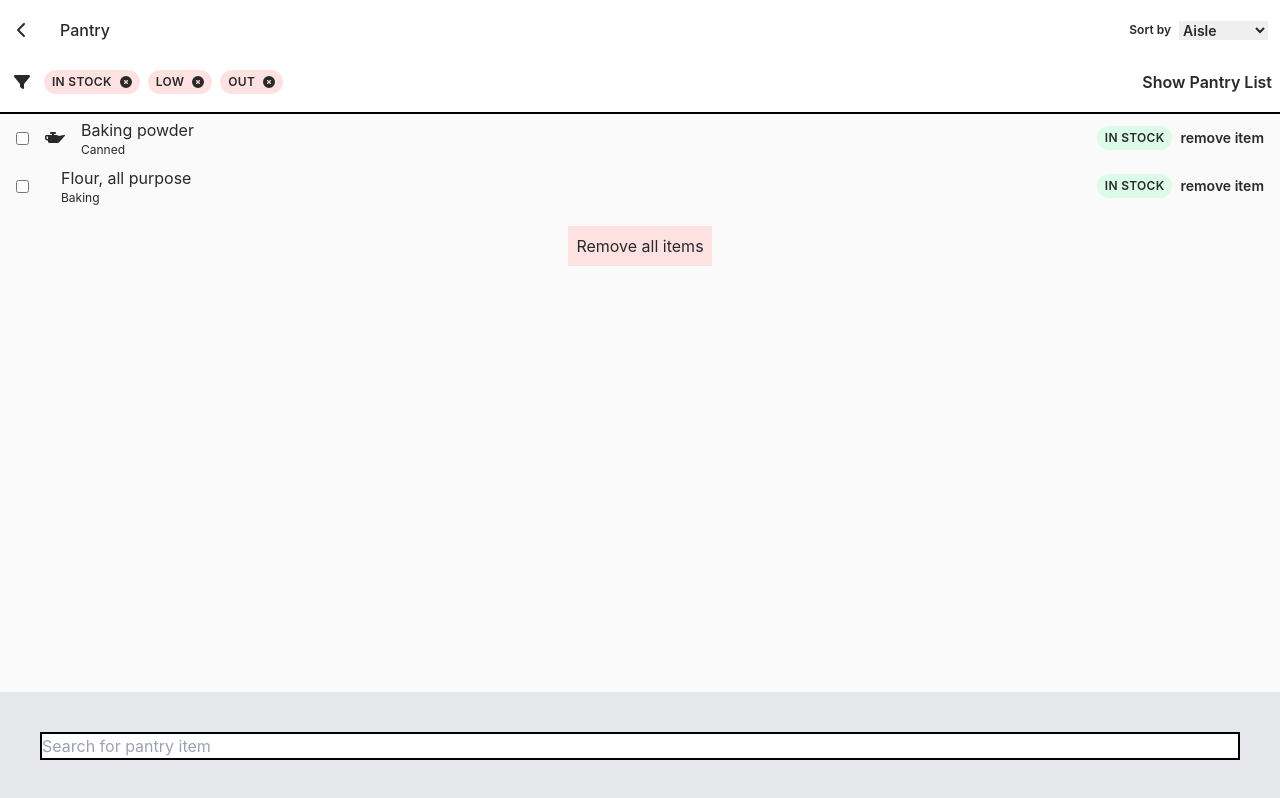
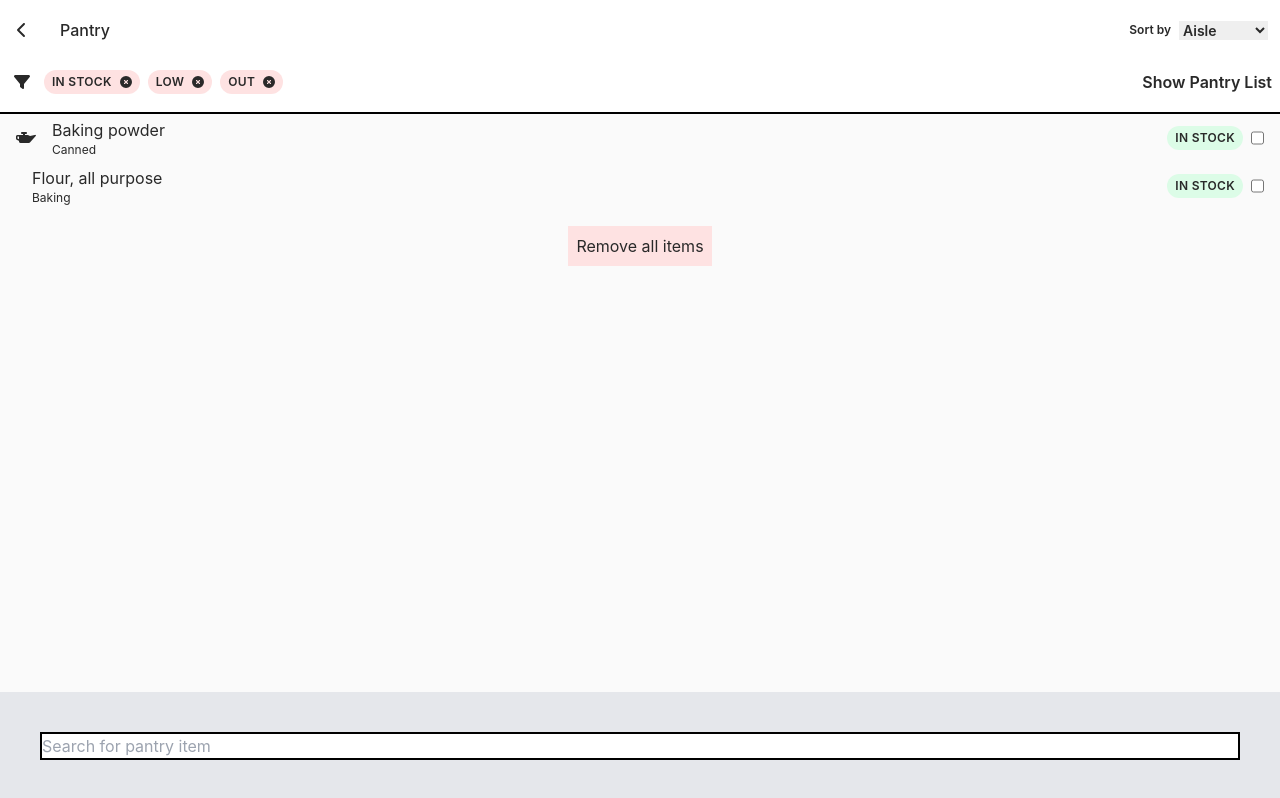
Before and after one commit to abigailhartnett/bitesize-app, a React (Create React App) app: page /pantry in a window 1280 px wide. Built offline with nearby package versions, Linux system fonts and the light colour scheme; some icons are missing; a web font is replaced by a local one.

Commit message:
Add checkbox function

```diff
--- a/src/App.js
+++ b/src/App.js
@@ -25,7 +25,6 @@ function App() {
 	return (
 		<div>
 			<Router>
-				{console.log(shoppingList)}
 				<Routes>
 					<Route path="/" element={<HomePage />} />
 					<Route path="/meal-plan" element={<MealPlanPage />} />
@@ -43,7 +42,7 @@ function App() {
 						}
 					/>
 					<Route path="/recipe-box" element={<RecipeBoxPage />} />
-					<Route
+					{/* <Route
 						path="/shopping-list"
 						element={
 							<ShoppingListPage
@@ -53,7 +52,7 @@ function App() {
 								setShoppingList={setShoppingList}
 							/>
 						}
-					/>
+					/> */}
 					<Route path="/recipes/:id" element={<RecipePage />} />
 				</Routes>
 			</Router>
--- a/src/components/Filter.js
+++ b/src/components/Filter.js
@@ -77,7 +77,6 @@ const Filter = ({
 
 	return (
 		<div className="flex justify-between items-center pr-2">
-			{console.log(filter)}
 			<div className="flex items-center">
 				<IconButton icon={faFilter} onClick={handleClick} />
 				<div className="flex gap-2">{tagOptions}</div>
--- a/src/components/PantryItem.js
+++ b/src/components/PantryItem.js
@@ -9,10 +9,12 @@ const PantryItem = ({
 	aisle,
 	status,
 	onClick,
+	onChange,
 	// pantryItems,
 	// setPantryItems,
 	// setShoppingList,
 	shoppingList,
+	toggleShoppingList,
 	id,
 	checkbox,
 }) => {
@@ -20,7 +22,6 @@ const PantryItem = ({
 		<div className="flex py-1">
 			<div className="flex justify-between grow hover:bg-gray-100 px-4">
 				<div className="flex gap-4 items-center">
-					{checkbox && <input type="checkbox" />}
 					<i className={icon}></i>
 					<div className="flex flex-col">
 						<span>{name}</span>
@@ -31,11 +32,15 @@ const PantryItem = ({
 					<div className="flex gap-2 items-center">
 						<Tag label={status} />
 					</div>
-					<button onClick={onClick} className="text-sm font-semibold">
-						{shoppingList && shoppingList.some((item) => item.id === id)
-							? "remove item"
-							: "Add item"}
-					</button>
+					{toggleShoppingList ? (
+						checkbox && <input type="checkbox" onChange={onChange} />
+					) : (
+						<button onClick={onClick} className="text-sm font-semibold">
+							{shoppingList && shoppingList.some((item) => item.id === id)
+								? "remove item"
+								: "Add item"}
+						</button>
+					)}
 				</div>
 			</div>
 
--- a/src/components/PantryList.js
+++ b/src/components/PantryList.js
@@ -36,6 +36,23 @@ const PantryList = ({
 			}
 		};
 
+		const checkOffItem = (isChecked, id) => {
+			const index = pantryItems.findIndex((item) => item.id === id);
+			if (isChecked) {
+				const updatedItem = {
+					...pantryItems[index],
+					onList: false,
+					status: "in stock",
+				};
+				setPantryItems((prevItems) => {
+					const updatedItems = [...prevItems];
+					updatedItems[index] = updatedItem;
+					return updatedItems;
+				});
+				setShoppingList(shoppingList.filter((item) => item.id !== id));
+			}
+		};
+
 		return (
 			<>
 				{toggleShoppingList ? (
@@ -49,6 +66,8 @@ const PantryList = ({
 							shoppingList={shoppingList}
 							onClick={() => addItemToShoppingList(item.id)}
 							checkbox={true}
+							toggleShoppingList={toggleShoppingList}
+							onChange={(e) => checkOffItem(e.target.checked, item.id)}
 						/>
 					)
 				) : (
--- a/src/pages/home.js
+++ b/src/pages/home.js
@@ -6,7 +6,7 @@ const HomePage = () => {
 		<div>
 			<h1 className="text-center text-xl font-bold">BiteSize App</h1>
 			<BigButton text="Recipe Box" link="/recipe-box" />
-			<BigButton text="Shopping List" link="/shopping-list" />
+			{/* <BigButton text="Shopping List" link="/shopping-list" /> */}
 			<BigButton text="Pantry" link="/pantry" />
 			<BigButton text="Meal Plan" link="/meal-plan" />
 		</div>
```
